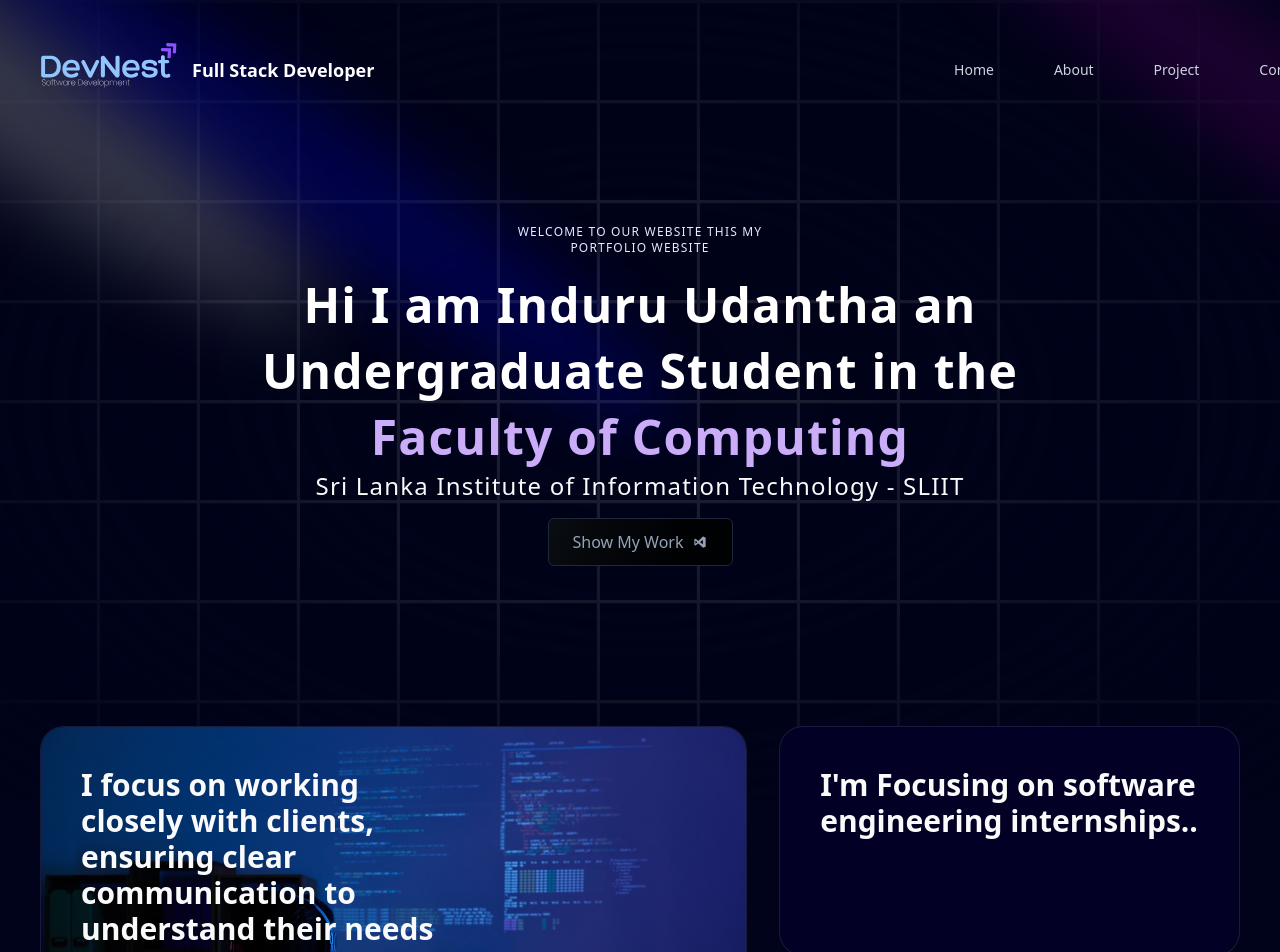
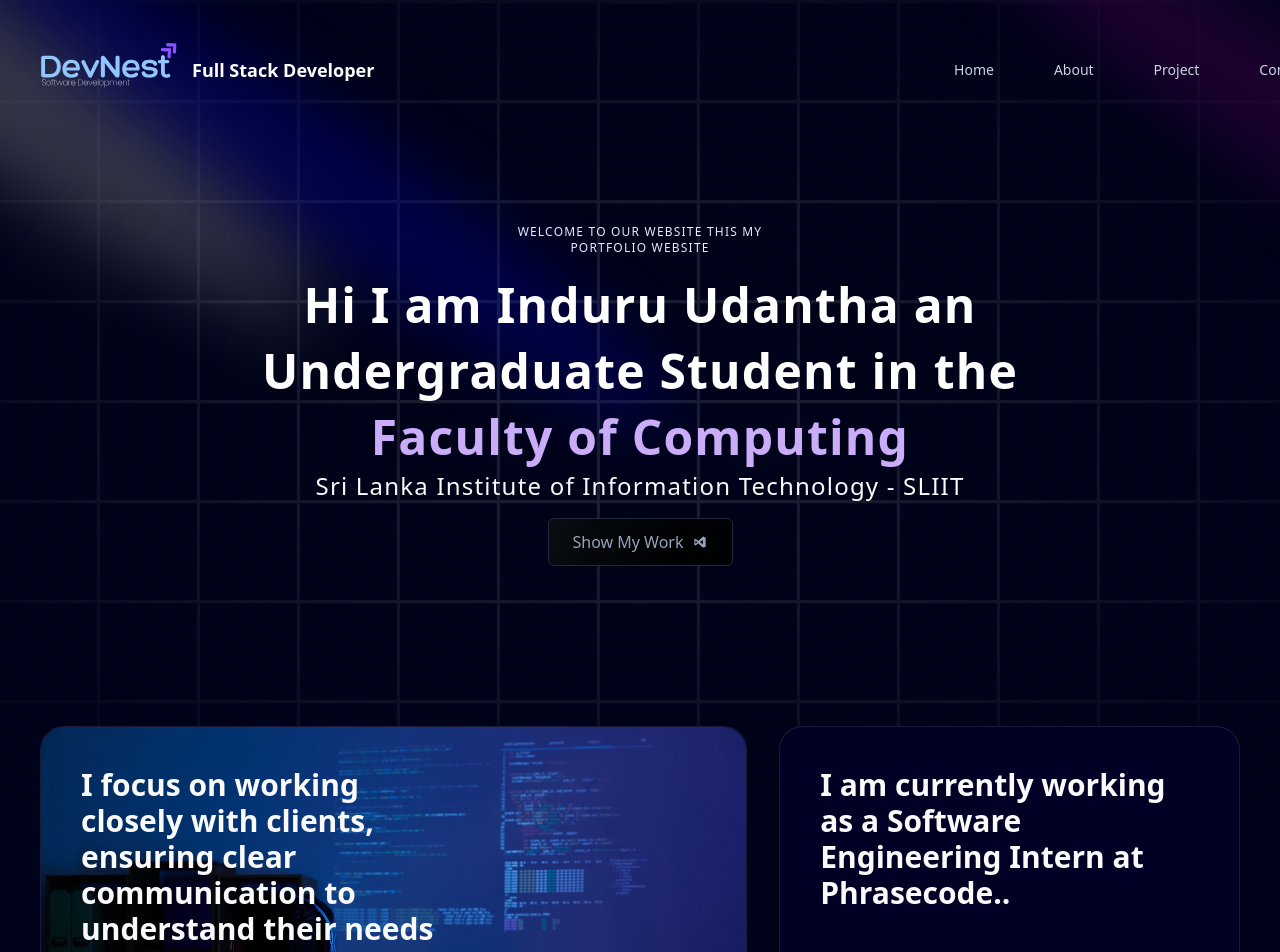
Before and after one commit to Udantha-ID/portfolio-site, a Next.js app: page / in a window 1280 px wide. Shown: the top 952 px of the page. Built offline with nearby package versions, Linux system fonts and the light colour scheme.

Commit message:
Update index.ts

```diff
--- a/data/index.ts
+++ b/data/index.ts
@@ -18,7 +18,7 @@ export const navItems = [
     },
     {
       id: 2,
-      title: "I'm  Focusing on software engineering internships..",
+      title: "I am currently working as a Software Engineering Intern at Phrasecode..",
       description: "",
       className: "lg:col-span-2 md:col-span-3 md:row-span-2",
       imgClassName: "",
```
